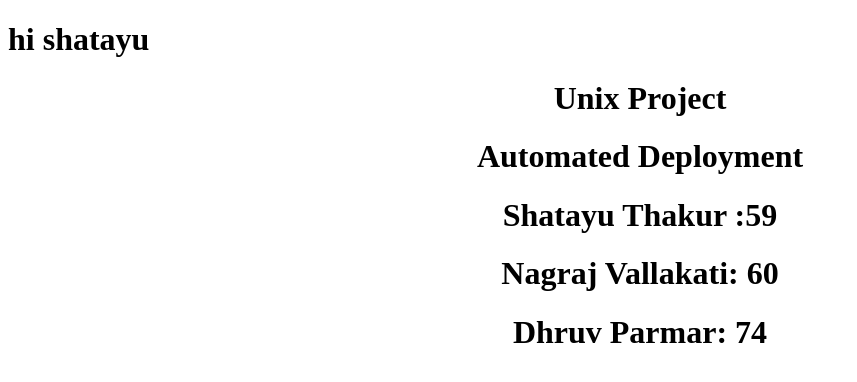
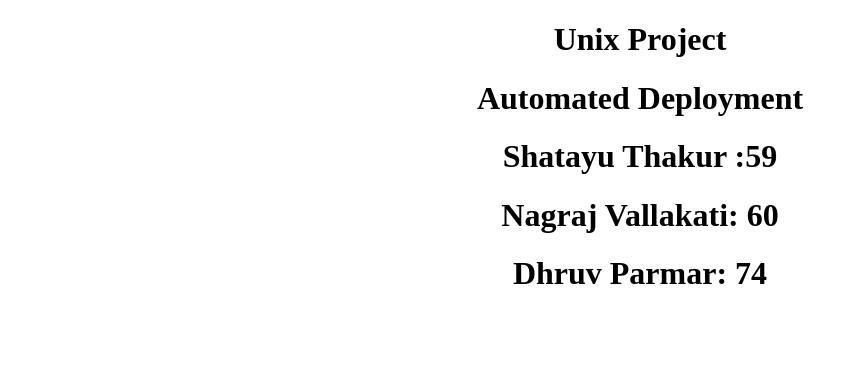
Before and after one commit to dhruv1999/blogfinal, a website: page public/index.html in a window 1280 px wide. Shown: the whole page, without its empty margins (0-857 px from the left). Drawn offline with Linux system fonts and the light colour scheme.

Commit message:
name removed

```diff
--- a/public/index.html
+++ b/public/index.html
@@ -7,7 +7,7 @@
 	<title>Document</title>
 </head>
 <body>
-    <h1>hi shatayu</h1>
+
 	<center><h1>Unix Project</h1>
 	<h1>Automated Deployment</h1>
 	<h1> </h1>
```
